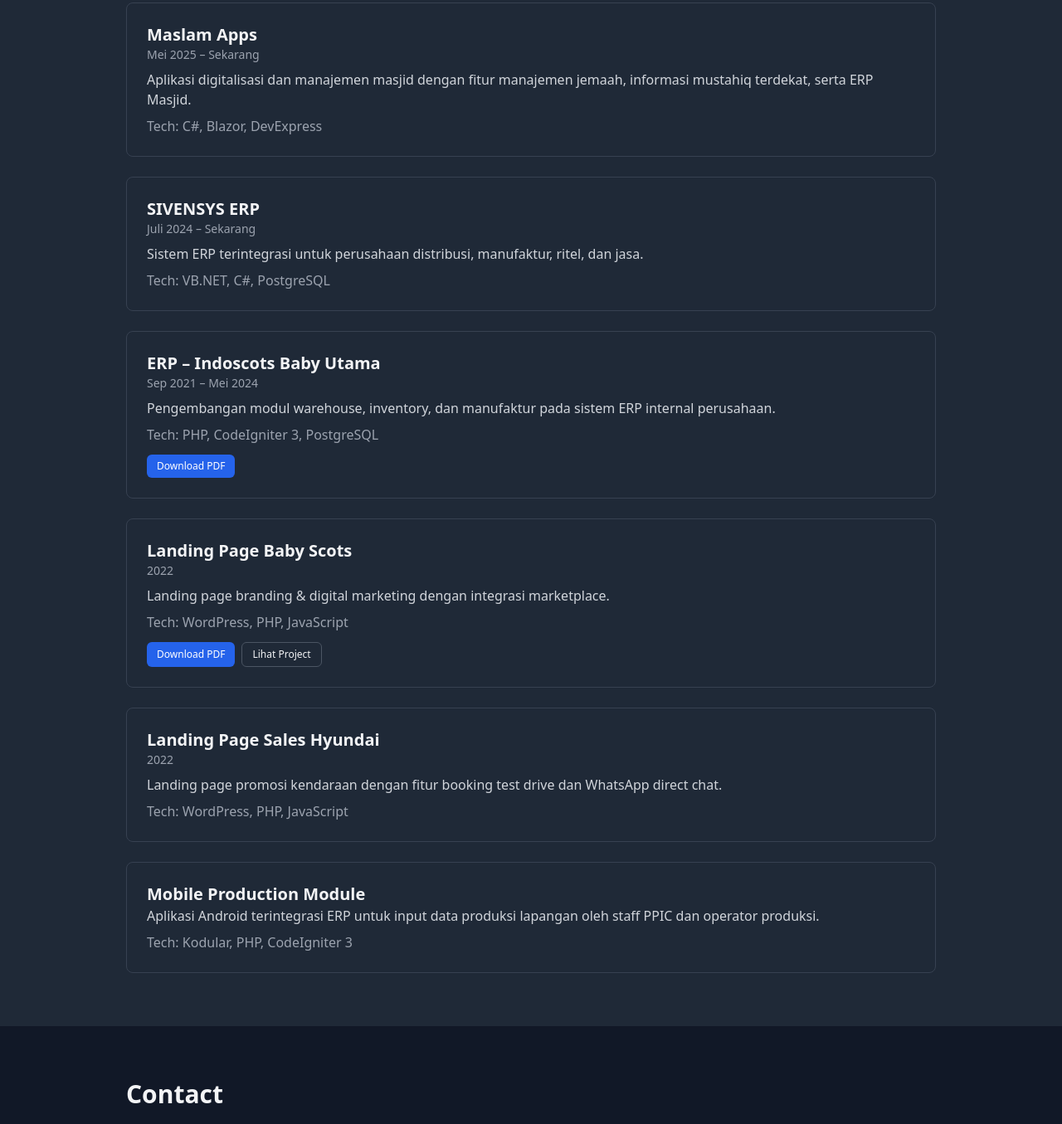
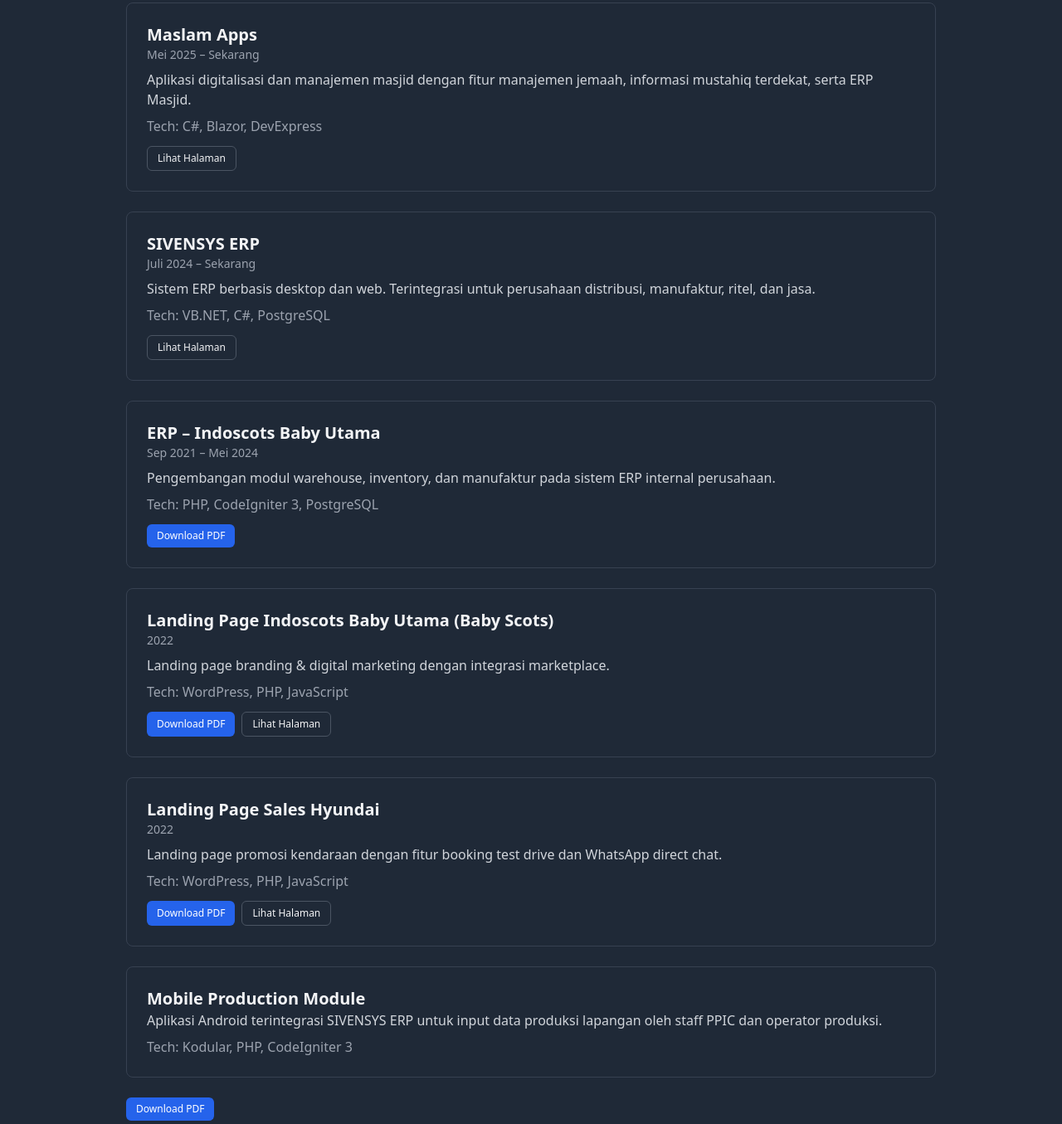
Before and after one commit to sandhy-putra/portofolio, a plain HTML site: page index.html in a window 1280 px wide. Shown: the part 2209-3564 px from the top of the page at 83% size. Drawn offline with nearby package versions, Linux system fonts and the light colour scheme.

Commit message:
Update index.html with new content and structure

```diff
--- a/index.html
+++ b/index.html
@@ -146,16 +146,32 @@
           informasi mustahiq terdekat, serta ERP Masjid.
         </p>
         <p class="text-gray-400 mt-2">Tech: C#, Blazor, DevExpress</p>
+        <div class="flex gap-2 mt-3">
+          <a href="https://maslam.id/"
+             class="inline-flex items-center text-xs px-3 py-1.5
+                    border border-gray-600 hover:bg-gray-800
+                    rounded-md">
+            Lihat Halaman
+          </a>
+        </div>
       </div>
 
       <div class="border border-gray-700 rounded-lg p-6">
         <h3 class="text-xl font-semibold">SIVENSYS ERP</h3>
         <p class="text-gray-400 text-sm mb-2">Juli 2024 – Sekarang</p>
         <p class="text-gray-300">
-          Sistem ERP terintegrasi untuk perusahaan distribusi, manufaktur, ritel,
+          Sistem ERP berbasis desktop dan web. Terintegrasi untuk perusahaan distribusi, manufaktur, ritel,
           dan jasa.
         </p>
         <p class="text-gray-400 mt-2">Tech: VB.NET, C#, PostgreSQL</p>
+        <div class="flex gap-2 mt-3">
+          <a href="https://www.sivensys.com/"
+             class="inline-flex items-center text-xs px-3 py-1.5
+                    border border-gray-600 hover:bg-gray-800
+                    rounded-md">
+            Lihat Halaman
+          </a>
+        </div>
       </div>
 
       <div class="border border-gray-700 rounded-lg p-6">
@@ -177,7 +193,7 @@
       </div>
 
       <div class="border border-gray-700 rounded-lg p-6">
-        <h3 class="text-xl font-semibold">Landing Page Baby Scots</h3>
+        <h3 class="text-xl font-semibold">Landing Page Indoscots Baby Utama (Baby Scots)</h3>
         <p class="text-gray-400 text-sm mb-2">2022</p>
         <p class="text-gray-300">
           Landing page branding & digital marketing dengan integrasi marketplace.
@@ -195,7 +211,7 @@
              class="inline-flex items-center text-xs px-3 py-1.5
                     border border-gray-600 hover:bg-gray-800
                     rounded-md">
-            Lihat Project
+            Lihat Halaman
           </a>
         </div>
       </div>
@@ -208,16 +224,39 @@
           dan WhatsApp direct chat.
         </p>
         <p class="text-gray-400 mt-2">Tech: WordPress, PHP, JavaScript</p>
+        <div class="flex gap-2 mt-3">
+          <a href="assets/sales-hyundai-landing-page.pdf"
+             class="inline-flex items-center text-xs px-3 py-1.5
+                    bg-blue-600 hover:bg-blue-700
+                    text-white rounded-md">
+            Download PDF
+          </a>
+
+          <a href="http://promo-hyundaijabar.com/"
+             class="inline-flex items-center text-xs px-3 py-1.5
+                    border border-gray-600 hover:bg-gray-800
+                    rounded-md">
+            Lihat Halaman
+          </a>
+        </div>
       </div>
 
       <div class="border border-gray-700 rounded-lg p-6">
         <h3 class="text-xl font-semibold">Mobile Production Module</h3>
         <p class="text-gray-300">
-          Aplikasi Android terintegrasi ERP untuk input data produksi lapangan
+          Aplikasi Android terintegrasi SIVENSYS ERP untuk input data produksi lapangan
           oleh staff PPIC dan operator produksi.
         </p>
         <p class="text-gray-400 mt-2">Tech: Kodular, PHP, CodeIgniter 3</p>
       </div>
+      <div class="flex gap-2 mt-3">
+          <a href="assets/mobile-production-module.pdf"
+             class="inline-flex items-center text-xs px-3 py-1.5
+                    bg-blue-600 hover:bg-blue-700
+                    text-white rounded-md">
+            Download PDF
+          </a>
+        </div>
 
     </div>
   </div>
```
